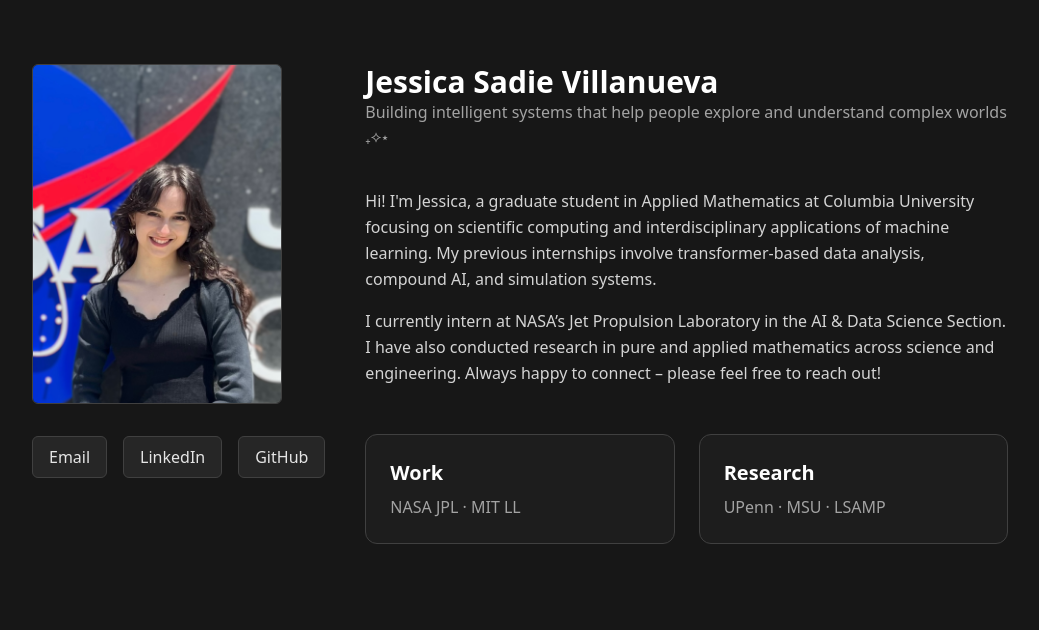
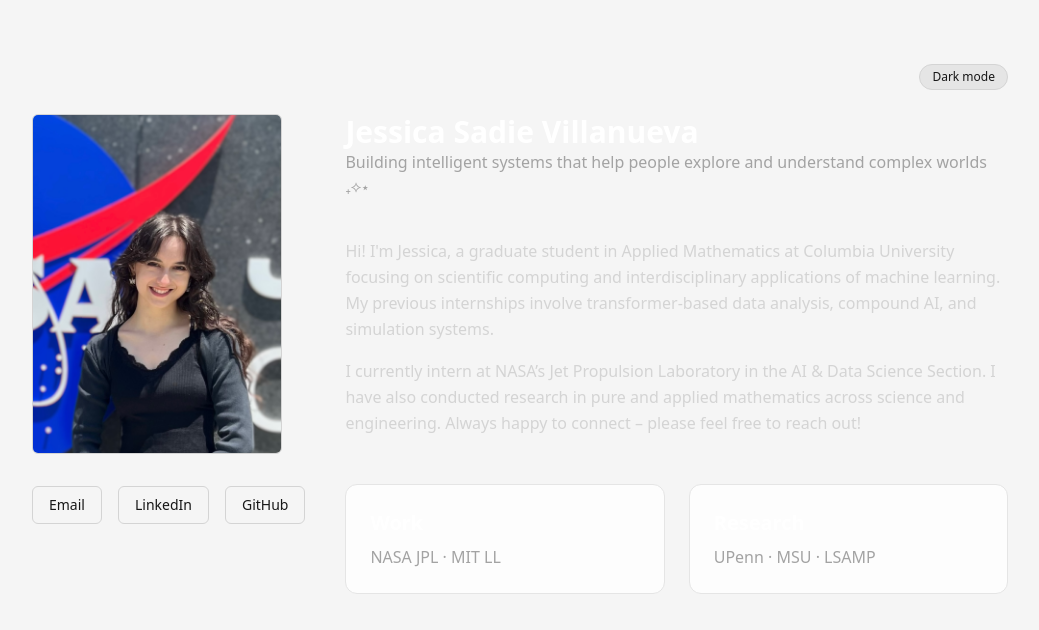
Before and after one commit to sadievilla/sadievilla.github.io, a plain HTML site: page index.html in a window 1280 px wide. Shown: the whole page, without its empty margins (120-1159 px from the left). Drawn offline with nearby package versions, Linux system fonts and the light colour scheme.

Commit message:
enable dark/light mode toggle

```diff
--- a/index.html
+++ b/index.html
@@ -5,27 +5,57 @@
   <meta charset="UTF-8" />
   <meta name="viewport" content="width=device-width, initial-scale=1.0" />
   <title>J.S.V.</title>
+  <script>
+    if (
+      localStorage.theme === 'dark' ||
+      (!('theme' in localStorage) &&
+        window.matchMedia('(prefers-color-scheme: dark)').matches)
+    ) {
+      document.documentElement.classList.add('dark');
+    } else {
+      document.documentElement.classList.remove('dark');
+    }
+  </script>
   <script src="https://cdn.tailwindcss.com"></script>
+  <script>
+    tailwind.config = {
+      darkMode: 'class'
+    }
+  </script>
 </head>
 
-<body class="bg-neutral-900 text-neutral-200 font-sans antialiased">
+<body class="font-sans antialiased
+             bg-neutral-100 text-neutral-900
+             dark:bg-neutral-900 dark:text-neutral-200">
   <div class="max-w-5xl mx-auto px-6 py-16">
+    <div class="flex justify-end mb-6">
+      <button id="theme-toggle" class="text-xs px-3 py-1 rounded-full border
+                   bg-neutral-200 border-neutral-300 text-neutral-900
+                   hover:bg-neutral-300
+                   dark:bg-neutral-800 dark:border-neutral-700 dark:text-neutral-100 dark:hover:bg-neutral-700">
+        Dark mode
+      </button>
+    </div>
     <div class="flex gap-10 items-start">
       <div class="flex-column gap-10 items-start">
-        <img src="assets/pfp.jpg" class="w-[250px] h-[340px] object-cover rounded-md border border-neutral-700"
-          alt="Profile photo">
+        <img src="assets/pfp.jpg" class="w-[250px] h-[340px] object-cover rounded-md
+            border border-neutral-300
+            dark:border-neutral-700 shrink-0" alt="Profile photo">
         <!-- contact -->
         <section class="mt-8 flex flex-wrap gap-4">
-          <a href="sadienueva[at]gmail[dot]com"
-            class="px-4 py-2 rounded-md bg-neutral-800 border border-neutral-700 hover:bg-neutral-700 transition">
+          <a href="sadienueva[at]gmail[dot]com" class="px-4 py-2 rounded-md border text-sm transition
+       bg-neutral-100 border-neutral-300 text-neutral-900 hover:bg-neutral-200
+       dark:bg-neutral-800 dark:border-neutral-700 dark:text-neutral-100 dark:hover:bg-neutral-700">
             Email
           </a>
-          <a href="https://www.linkedin.com/in/sadievillanueva"
-            class="px-4 py-2 rounded-md bg-neutral-800 border border-neutral-700 hover:bg-neutral-700 transition">
+          <a href="https://www.linkedin.com/in/sadievillanueva" class="px-4 py-2 rounded-md border text-sm transition
+       bg-neutral-100 border-neutral-300 text-neutral-900 hover:bg-neutral-200
+       dark:bg-neutral-800 dark:border-neutral-700 dark:text-neutral-100 dark:hover:bg-neutral-700">
             LinkedIn
           </a>
-          <a href="https://github.com/jss2326"
-            class="px-4 py-2 rounded-md bg-neutral-800 border border-neutral-700 hover:bg-neutral-700 transition">
+          <a href="https://github.com/jss2326" class="px-4 py-2 rounded-md border text-sm transition
+       bg-neutral-100 border-neutral-300 text-neutral-900 hover:bg-neutral-200
+       dark:bg-neutral-800 dark:border-neutral-700 dark:text-neutral-100 dark:hover:bg-neutral-700">
             GitHub
           </a>
         </section>
@@ -61,14 +91,18 @@
 
         <!-- work & reeeeesearch cards -->
         <section class="mt-12 grid grid-cols-1 sm:grid-cols-2 gap-6">
-          <a href="work/index.html"
-            class="block bg-neutral-800/40 border border-neutral-700 rounded-xl p-6 hover:bg-neutral-800 transition">
+          <a href="work/index.html" class="block rounded-xl p-6 transition
+       bg-white/80 border border-neutral-200 hover:bg-neutral-50
+       dark:bg-neutral-800/40 dark:border-neutral-700 dark:hover:bg-neutral-800">
+
             <h2 class="text-xl font-semibold text-white mb-2">Work</h2>
             <p class="text-neutral-400">NASA JPL · MIT LL</p>
           </a>
 
-          <a href="research/index.html"
-            class="block bg-neutral-800/40 border border-neutral-700 rounded-xl p-6 hover:bg-neutral-800 transition">
+          <a href="research/index.html" class="block rounded-xl p-6 transition
+       bg-white/80 border border-neutral-200 hover:bg-neutral-50
+       dark:bg-neutral-800/40 dark:border-neutral-700 dark:hover:bg-neutral-800">
+
             <h2 class="text-xl font-semibold text-white mb-2">Research</h2>
             <p class="text-neutral-400">UPenn · MSU · LSAMP</p>
           </a>
@@ -77,6 +111,36 @@
     </div>
   </div>
 
+  <script>
+      (function () {
+        const btn = document.getElementById('theme-toggle');
+        const root = document.documentElement;
+
+        function currentTheme() {
+          return root.classList.contains('dark') ? 'dark' : 'light';
+        }
+        function applyTheme(theme) {
+          if (theme === 'dark') {
+            root.classList.add('dark');
+            localStorage.theme = 'dark';
+            if (btn) btn.textContent = 'Light mode';
+          } else {
+            root.classList.remove('dark');
+            localStorage.theme = 'light';
+            if (btn) btn.textContent = 'Dark mode';
+          }
+        }
+        applyTheme(currentTheme());
+
+        if (btn) {
+          btn.addEventListener('click', () => {
+            const next = currentTheme() === 'dark' ? 'light' : 'dark';
+            applyTheme(next);
+          });
+        }
+      })();
+  </script>
+</body>
 </body>
 
 </html>
```
Also changed, not shown: research/index.html (+60 -2 lines), work/index.html (+65 -5 lines).
